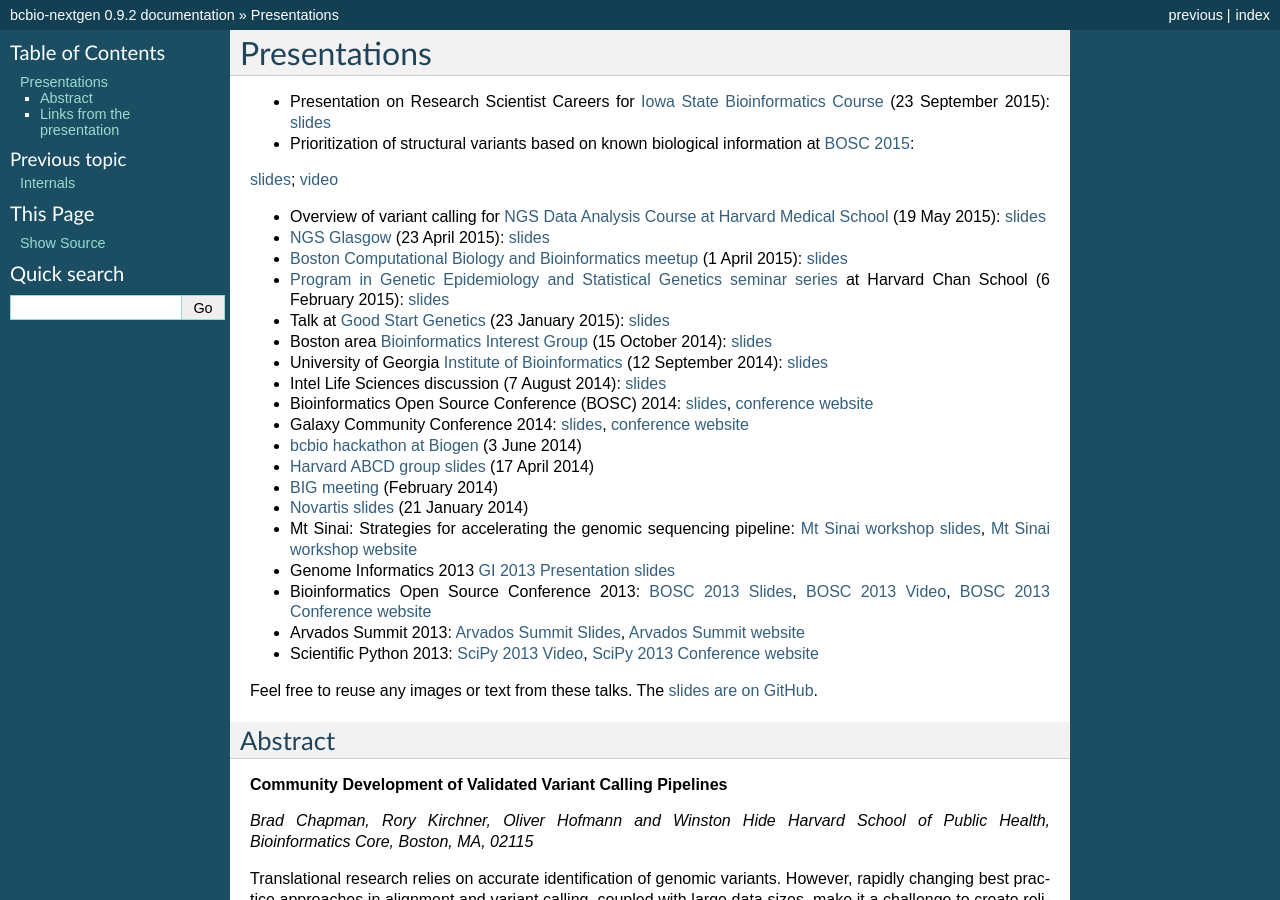
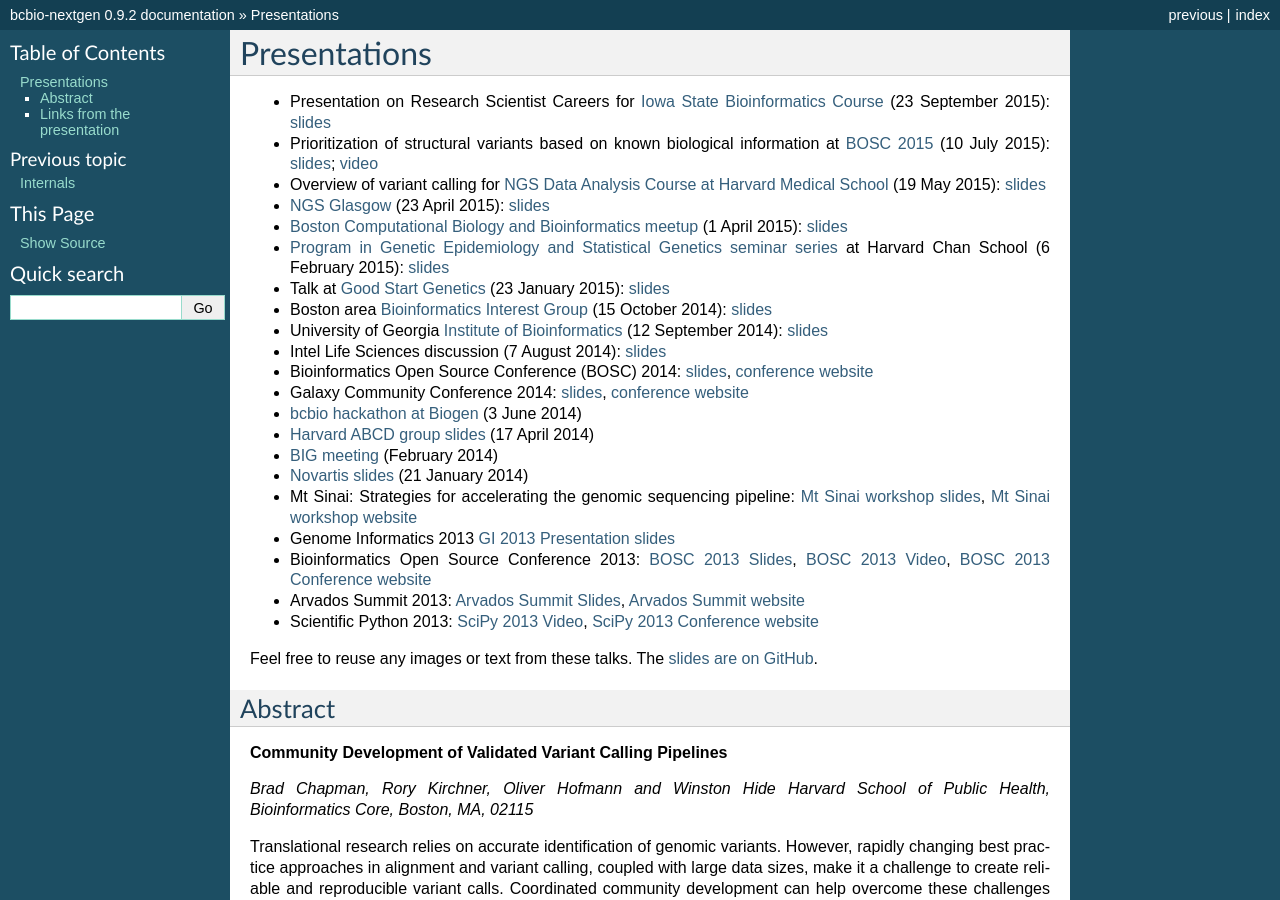
Before and after one commit to bcbio/bcbio-nextgen, a Sphinx documentation site: the page built from docs/contents/presentations.rst, in a window 1280 px wide and 900 px high. Built offline with Sphinx 7.4.7, drawn with Linux system fonts in a browser that asks for light colours.

```diff
--- a/docs/contents/presentations.rst
+++ b/docs/contents/presentations.rst
@@ -6,9 +6,9 @@
   <https://github.com/chapmanb/bcbb/blob/master/talks/2015_iowast_career/chapman_career.pdf>`_
 
 - Prioritization of structural variants based on known biological information at
-  `BOSC 2015 <http://www.open-bio.org/wiki/BOSC_2015>`_:
-`slides <https://github.com/chapmanb/bcbb/blob/master/talks/bosc2015_bcbio_prioritize/bosc2015_bcbio_prioritize.pdf>`_;
-`video <https://www.youtube.com/watch?v=JZnF_6UnajY&feature=youtu.be>`_
+  `BOSC 2015 <http://www.open-bio.org/wiki/BOSC_2015>`_ (10 July 2015): `slides
+  <https://github.com/chapmanb/bcbb/blob/master/talks/bosc2015_bcbio_prioritize/bosc2015_bcbio_prioritize.pdf>`_;
+  `video <https://www.youtube.com/watch?v=JZnF_6UnajY&feature=youtu.be>`_
 
 - Overview of variant calling for `NGS Data Analysis Course at Harvard Medical School <https://wiki.harvard.edu/confluence/display/hbctraining/NGS+Data+Analysis+Course+Application%2C+Spring+2015>`_
   (19 May 2015): `slides <https://github.com/chapmanb/bcbb/blob/master/talks/ngscourse2015_teaching/variant_ngscourse.pdf>`_
```
Also changed, not shown: 1 other file.
